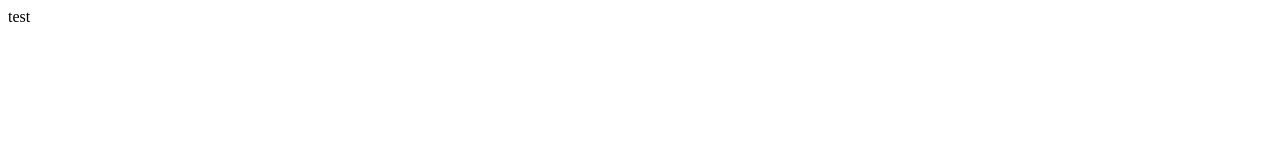
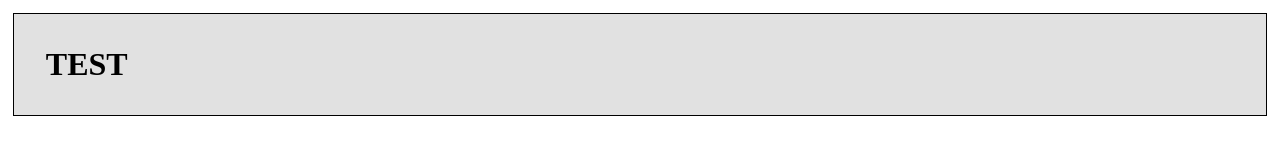
Before and after one commit to lefeveAnthony/test, a plain HTML site: page index.html in a window 1280 px wide. Drawn offline with Linux system fonts and the light colour scheme.

Commit message:
Modification du HTML, intégration du fichier style.css

```diff
--- a/index.html
+++ b/index.html
@@ -3,9 +3,10 @@
 <head>
     <meta charset="UTF-8">
     <meta name="viewport" content="width=device-width, initial-scale=1.0">
+    <link rel="stylesheet" href="style.css" type="text/css" media="screen" />
     <title>Document</title>
 </head>
 <body>
-    test
+    <h1>Test</h1>
 </body>
 </html>
--- /dev/null
+++ b/style.css
@@ -0,0 +1,14 @@
+* {
+    margin: 0;
+    padding: 0;
+    border: none;
+    box-sizing: border-box;
+}
+
+h1 {
+    border: 1px solid;
+    padding: 2rem;
+    margin: 1%;
+    background-color: #E1E1E1;
+    text-transform: uppercase;
+}
```
